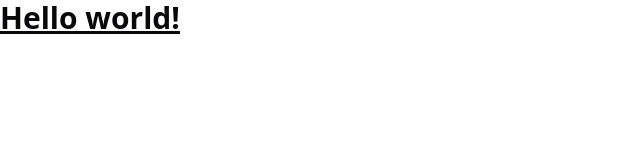
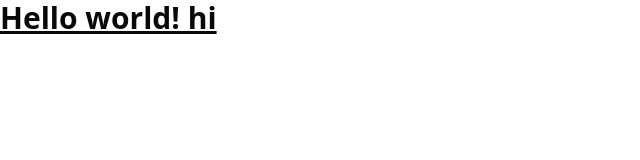
Before and after one commit to npankajkumar/WheelFactory_Frontend, a React (Vite) app in the folder Wheel_Factory/: page / in a window 1280 px wide. Shown: the top 160 px of the page, without its empty margins (0-640 px from the left). Built offline with nearby package versions, Linux system fonts and the light colour scheme.

Commit message:
added component folders and pages folders

```diff
--- a/Wheel_Factory/src/App.jsx
+++ b/Wheel_Factory/src/App.jsx
@@ -10,6 +10,7 @@ function App() {
     <>
       <h1 className="text-3xl font-bold underline">
       Hello world!
+      hi
     </h1>
 
    </>
--- /dev/null
+++ b/Wheel_Factory/src/components/PageTitle.jsx
@@ -0,0 +1,15 @@
+import React from "react";
+
+
+const PageTitle = (props) => {
+  return (
+    <div className=" h-16 flex justify-between border-b dark:border-b-gray-600 shadow-md shadow-c100 dark:shadow-c700  dark:text-white">
+      <div className="text-3xl font-light flex flex-col justify-center p-2">
+        {props.title}
+      </div>
+
+    </div>
+  );
+};
+
+export default PageTitle;
```
Also changed, not shown: Wheel_Factory/src/pages/inventory/Index.jsx (added), Wheel_Factory/src/pages/manager/Index.jsx (added), Wheel_Factory/src/pages/packaging/Index.jsx (added), Wheel_Factory/src/pages/painting/Index.jsx (added), Wheel_Factory/src/pages/soldering/Index.jsx (added).
